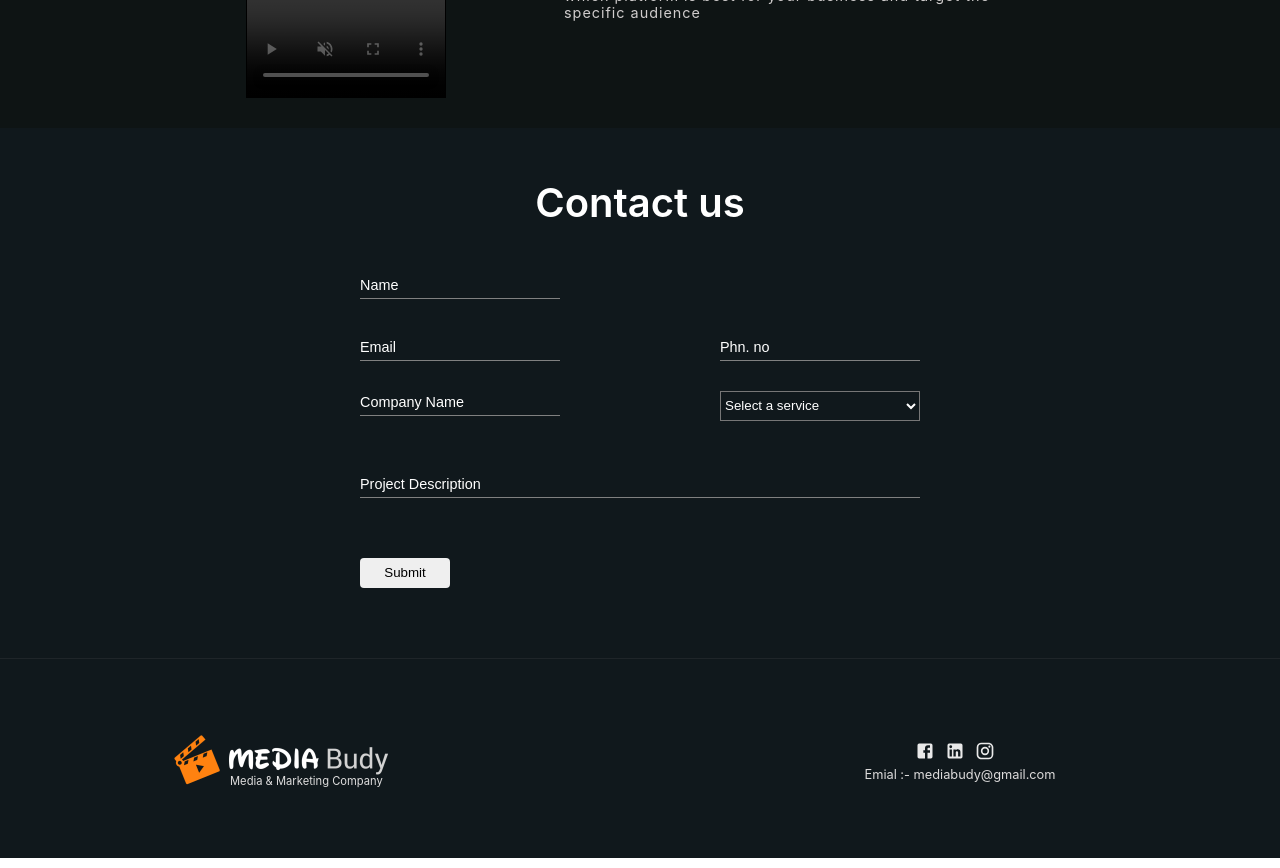
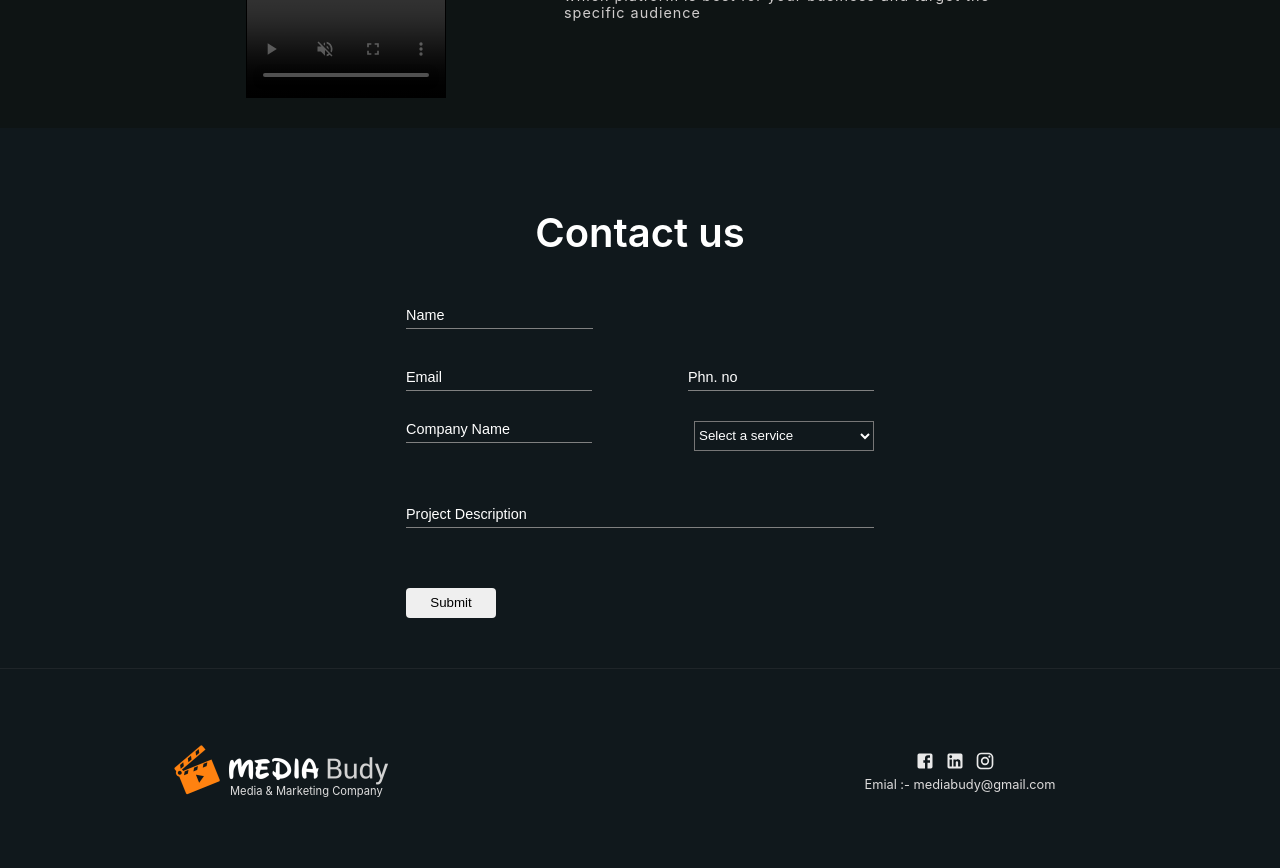
Before and after one commit to Mukulsoni456/firstfrog, a React (Create React App) app: page / in a window 1280 px wide. Shown: the part 2160-3028 px from the top of the page. Built offline with nearby package versions, Linux system fonts and the light colour scheme; grey boxes are pictures that could not be loaded.

Commit message:
stable version

```diff
--- a/src/pages/Contact.jsx
+++ b/src/pages/Contact.jsx
@@ -79,7 +79,7 @@ function Contact({setSubmitted}) {
 
   </div>
   <div className='input_row'>
-    <div className="container">
+    <div className="input_container">
     <label htmlFor="CompanyName"></label>
       <input
       type="text"
--- a/src/pages/contact.css
+++ b/src/pages/contact.css
@@ -1,14 +1,12 @@
 .contact_form{
     margin-top: 30px;
-    width: 600px;
-    height: 480px;
+    width: 100%;
+    height: 100%;
     padding: 20px;
     display: flex;
-    align-items: flex-start;
     flex-direction: column;
 }
 .contact_form > h1{
-    align-self: center;
     font-size: 2.5rem;
     font-weight: 600;
     color: white;
@@ -16,7 +14,7 @@
 }
 
 .contact_form> .input_container{
-    width: 200px;
+    max-width:100% ;
     margin-bottom: 40px;
     display: flex;
     flex-direction: column;
@@ -28,11 +26,12 @@
     color: red;
 }
 .contact_form> .input_row > .input_container{
-    width: 200px;
+    max-width: 100%;
     margin-bottom: 30px;
     display: flex;
     flex-direction: column;
     align-items: flex-start;
+
 
 }
 .contact_form> .input_row > .input_container > p{
@@ -43,13 +42,15 @@
 .input_row{
     width: 100%;
     display: flex;
+    column-gap: 6rem;
+    flex-wrap: wrap;
     justify-content: space-between;
 }
 
 
 
 .input_field{
-    width: 200px;
+    width: 100%;
     font-size: 0.9rem;
     padding-bottom: 5px;
     height: 25x;
@@ -66,7 +67,7 @@
 }
 
 .input_container > select {
-    width: 200px;
+    max-width: 200px;
     height: 30px;
     background-color: transparent;
     color: rgb(255, 255, 255);
@@ -83,7 +84,7 @@
 }
 .contact_form :nth-child(5) > .input_field{
 
-    width: 100%;
+    max-width: 100%;
 }
 
 .contact_form > button{
@@ -93,3 +94,7 @@
     border-radius: 4px;
     margin-top: 20px;
 }
+
+.contact_form > :nth-child(2) > .input_field{
+    max-width: 40%;
+}
--- a/src/pages/home.css
+++ b/src/pages/home.css
@@ -38,8 +38,9 @@
 
 
 .contact_section{
-    width: 100%;
-    height: 500px;
+    width: auto;
+    margin: 30px;
+    height: 100%;
     display: flex;
     justify-content: center;
 
```
